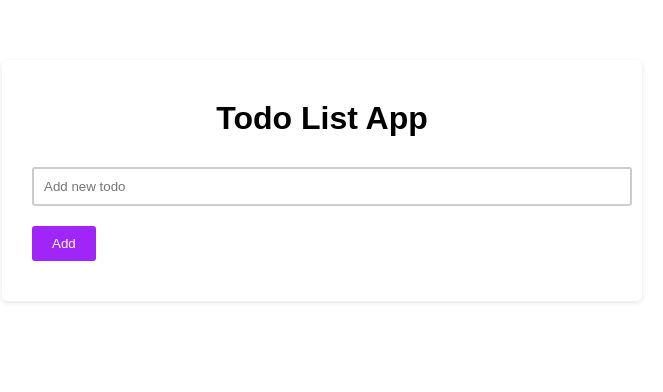
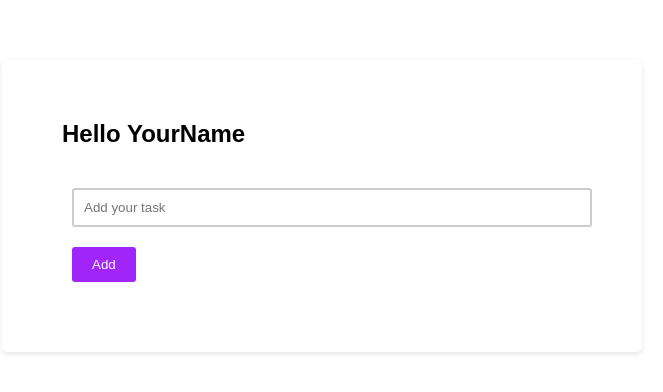
Before and after one commit to iamsasuke-in/webdev, a plain HTML site: page index.html in a window 1280 px wide. Shown: the whole page, without its empty margins (318-981 px from the left). Drawn offline with Linux system fonts and the light colour scheme.

Commit message:
Update index.html

```diff
--- a/index.html
+++ b/index.html
@@ -3,19 +3,21 @@
 <head>
     <meta charset="UTF-8">
     <meta name="viewport" content="width=device-width, initial-scale=1.0">
-<title>sasuke's todo app</title>
+    <title>Schedule</title>
     <link rel="stylesheet" href="styles.css">
 </head>
 <body>
-
     <div class="container">
-    <h1>Todo List App</h1>
-    <input type="text" id="todoInput" placeholder="Add new todo">
-    <button id="addBtn">Add</button>
-    <ul id="todoList"></ul>
+        <div class="schedule">
+            <h2>Hello YourName</h2>
+            <div class="row">
+                <input type="text" id="input-box" placeholder="Add your task">
+                <button onclick="addTask()">Add</button>
             </div>
-
+            <ul id="tasks">
+            </ul>
+        </div>
+    </div>
     <script src="script.js"></script>
-
 </body>
 </html>
```
Lines whose indentation alone changed are shown as unchanged.
